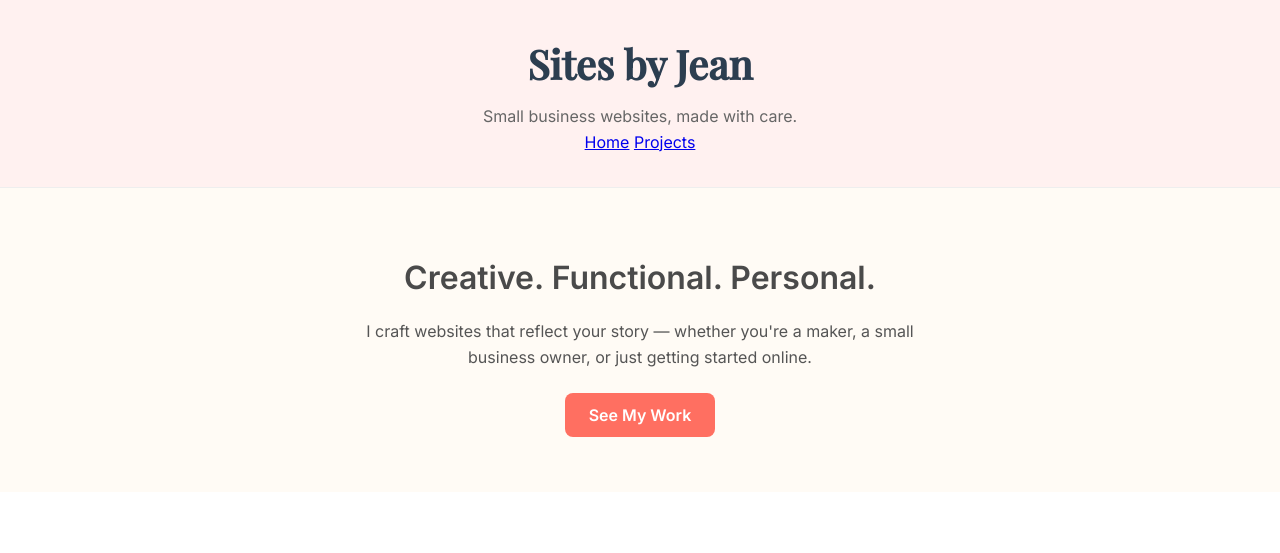
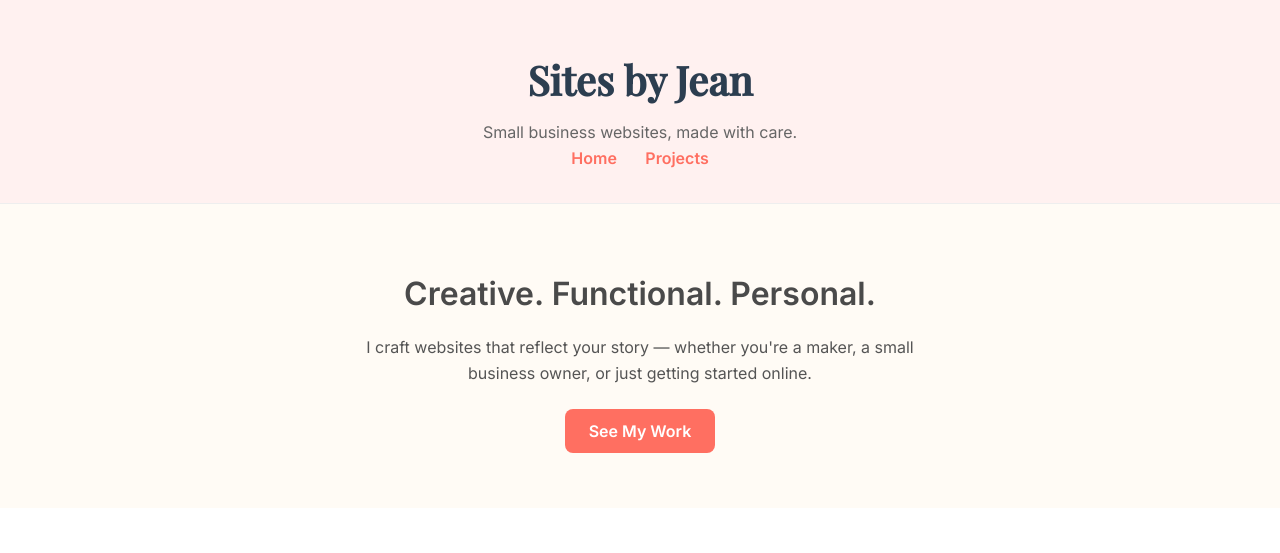
Before and after one commit to SJH33/WebsitesByJean, a plain HTML site: page index.html in a window 1280 px wide. Shown: the top 553 px of the page. Drawn offline with nearby package versions, Linux system fonts and the light colour scheme.

Commit message:
Update style.css

```diff
--- a/css/style.css
+++ b/css/style.css
@@ -29,6 +29,22 @@ header h1 {
   font-size: 1rem;
   color: #666;
   margin-top: 0.5rem;
+}
+
+nav {
+  margin-top: 1rem;
+}
+
+nav a {
+  margin: 0 0.75rem;
+  text-decoration: none;
+  color: #FF6F61;
+  font-weight: 600;
+  transition: color 0.3s;
+}
+
+nav a:hover {
+  color: #e85a4f;
 }
 
 .hero {
```
